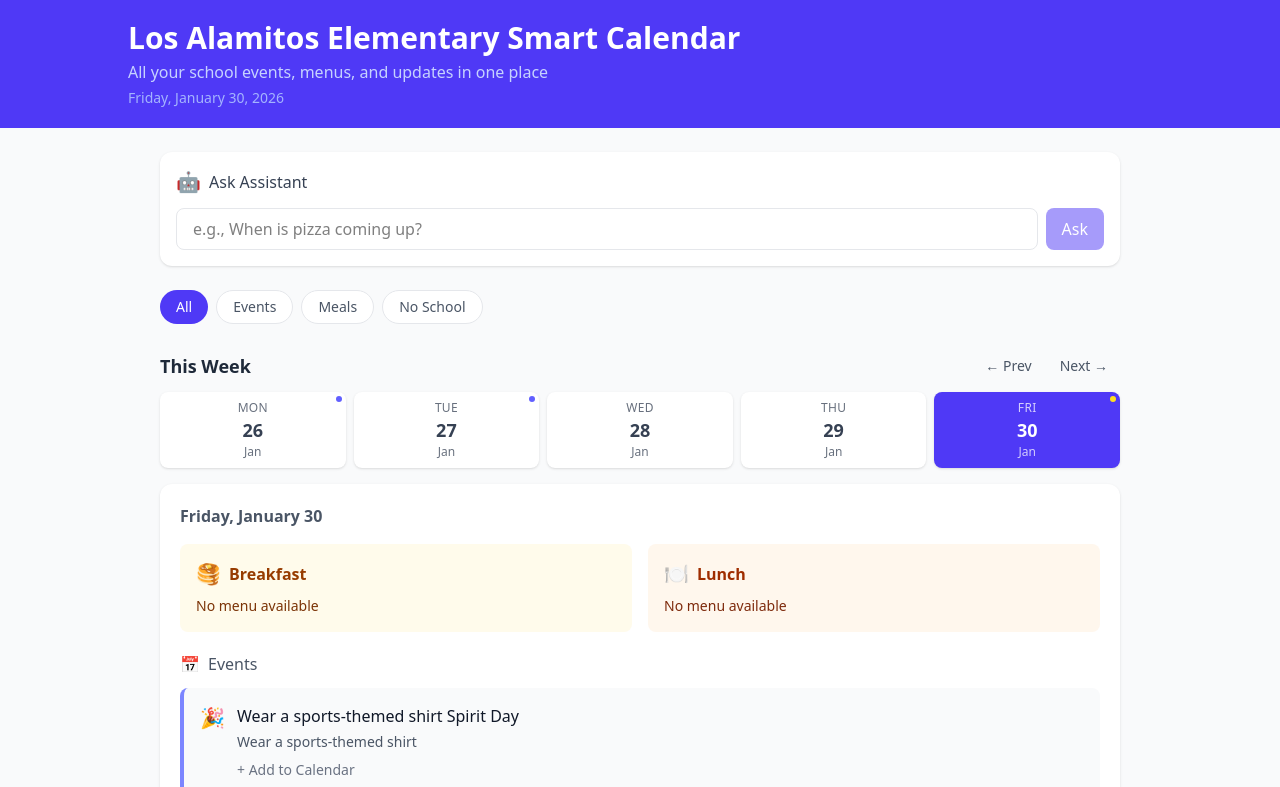
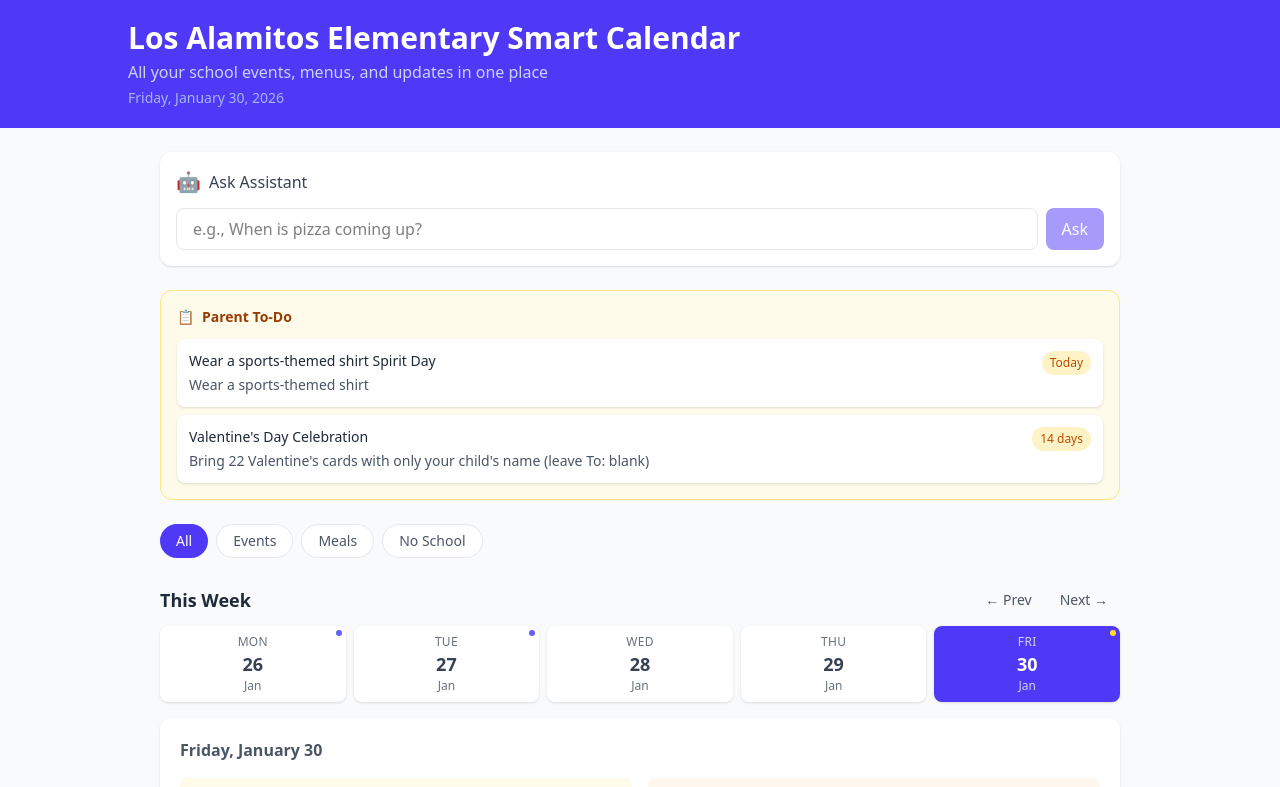
Before and after one commit to snehsach19/school-strategist, a React (Vite) app in the folder school-ui/: page / in a window 1280 px wide. Shown: the top 787 px of the page. Built offline with nearby package versions, Linux system fonts and the light colour scheme; no server answers.

Commit message:
Add Parent To-Do section showing action items for upcoming events

```diff
--- a/school-ui/src/App.jsx
+++ b/school-ui/src/App.jsx
@@ -199,6 +199,33 @@ function App() {
 
   // Should show meals based on filter
   const showMeals = filter === 'all' || filter === 'meals'
+
+  // Parent Action Items - events in next 14 days that require parent action
+  const parentActionItems = useMemo(() => {
+    const twoWeeksFromNow = new Date(today)
+    twoWeeksFromNow.setDate(twoWeeksFromNow.getDate() + 14)
+    const twoWeeksStr = twoWeeksFromNow.toISOString().split('T')[0]
+
+    // Action keywords that indicate parent needs to do something
+    const actionKeywords = ['bring', 'send', 'wear', 'prepare', 'buy', 'make', 'order', 'sign up', 'register', 'rsvp', 'submit', 'return', 'pack', 'label']
+
+    return events
+      .filter(e => {
+        if (e.type !== 'event' && e.type !== 'deadline') return false
+        if (!e.date || e.date < todayStr || e.date > twoWeeksStr) return false
+
+        const desc = (e.description || '').toLowerCase()
+        const hasAction = actionKeywords.some(kw => desc.includes(kw))
+        return hasAction
+      })
+      .map(e => {
+        const eventDate = new Date(e.date + 'T00:00:00')
+        const daysUntil = Math.ceil((eventDate - today) / (1000 * 60 * 60 * 24))
+        return { ...e, daysUntil }
+      })
+      .sort((a, b) => a.date.localeCompare(b.date))
+      .slice(0, 5)
+  }, [events, todayStr, today])
 
   // Upcoming events with filter
   const upcomingEvents = useMemo(() => {
@@ -441,6 +468,30 @@ function App() {
             </div>
           )}
         </div>
+
+        {/* Parent Action Items */}
+        {parentActionItems.length > 0 && (
+          <div className="mb-6 bg-amber-50 border border-amber-200 rounded-xl p-4">
+            <h2 className="text-sm font-semibold text-amber-800 mb-3 flex items-center gap-2">
+              <span>📋</span> Parent To-Do
+            </h2>
+            <div className="space-y-2">
+              {parentActionItems.map((item, i) => (
+                <div key={i} className="bg-white rounded-lg p-3 shadow-sm">
+                  <div className="flex justify-between items-start gap-2">
+                    <div className="flex-1">
+                      <div className="font-medium text-gray-800 text-sm">{item.name}</div>
+                      <div className="text-sm text-gray-600 mt-1">{item.description}</div>
+                    </div>
+                    <div className="text-xs font-medium px-2 py-1 rounded-full bg-amber-100 text-amber-700 whitespace-nowrap">
+                      {item.daysUntil === 0 ? 'Today' : item.daysUntil === 1 ? 'Tomorrow' : `${item.daysUntil} days`}
+                    </div>
+                  </div>
+                </div>
+              ))}
+            </div>
+          </div>
+        )}
 
         {/* Filter Tabs */}
         <div className="flex gap-2 mb-6 overflow-x-auto pb-1">
```
